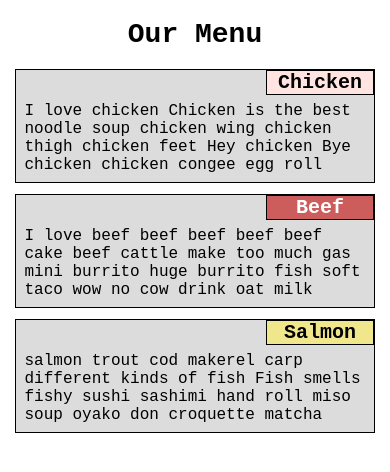
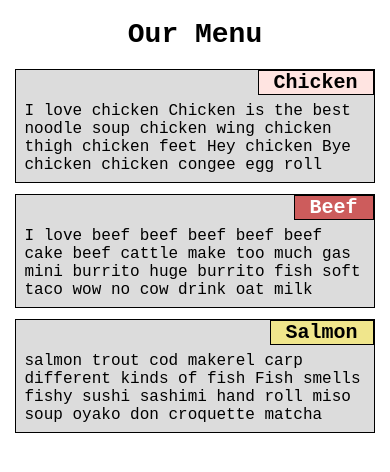
Before and after one commit to sesameballs/halfStack, a plain HTML site: page mod2/index.html in a window 390 px wide. Drawn offline with Linux system fonts and the light colour scheme.

Commit message:
modified css

```diff
--- a/mod2/style.css
+++ b/mod2/style.css
@@ -88,6 +88,6 @@ section {
     }
 
     summary {
-        width: 30%;
+        padding: 0 15px 0 15px;
     }
 }
```
